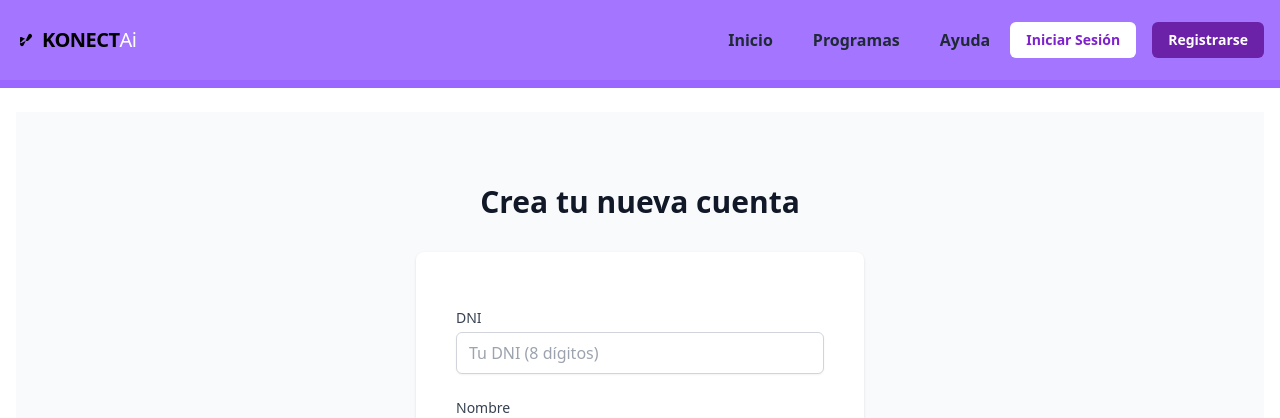
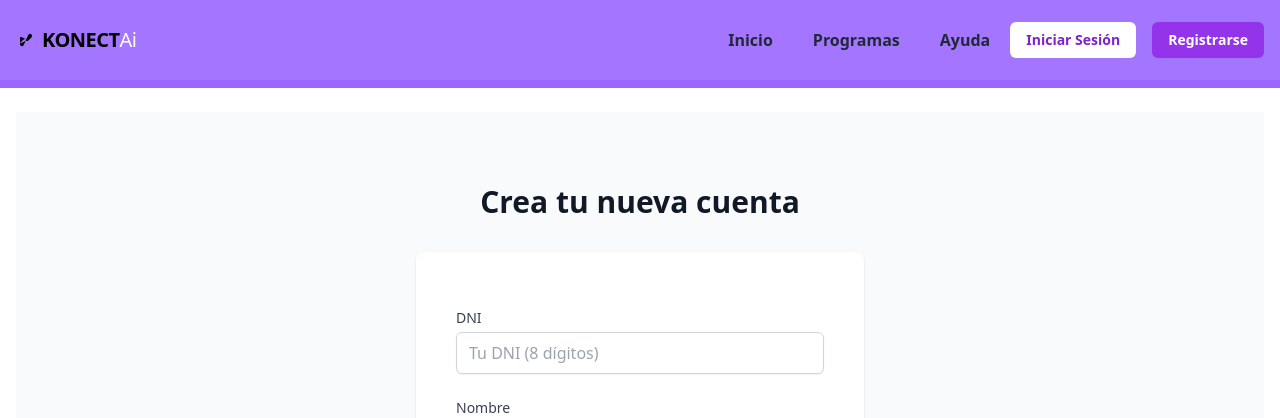
Before and after one commit to dpalominoj/voluntariado-f, a Flask app: page /auth/register in a window 1280 px wide. Shown: the top 418 px of the page. Run offline with Flask 3, Linux system fonts and the light colour scheme; data comes from the database, SQL or seed files in the repository; some libraries are stand-ins or nearby versions.

Commit message:
Update base.html

```diff
--- a/view/templates/base.html
+++ b/view/templates/base.html
@@ -50,7 +50,7 @@
   <body x-data="{ openMobileMenu: false }" class="text-base">
     <nav class="bg-hr-inicio text-black fixed top-0 w-full border-b-8 border-cl-inicio z-50">
       <div class="container mx-auto h-20 px-4 py-3 md:flex md:items-center md:justify-between">
-        <div class="flex justify-between items-center">
+        <div class="flex justify-between items-center text-xl">
           <a class="text-xl hover:text-purple-200 flex items-center" href="{{ url_for('main.home') }}">
             <svg xmlns="http://www.w3.org/2000/svg" class="h-5 w-5 mr-1.5" viewBox="0 0 20 20" fill="currentColor">
               <path fill-rule="evenodd" d="M12.586 4.586a2 2 0 112.828 2.828l-3 3a2 2 0 01-2.828 0M7.414 15.414a2 2 0 11-2.828-2.828l3-3a2 2 0 012.828 0M4 8a1 1 0 011.447-.894l4 2a1 1 0 010 1.788l-4 2A1 1 0 014 12V8z" clip-rule="evenodd" />
@@ -111,7 +111,7 @@
             </li>
             {% else %}
             <div class="ml-2"><li><a href="{{ url_for('auth.login') }}" class="block py-2 px-4 text-sm text-purple-700 bg-white rounded-md hover:bg-purple-50 focus:outline-none focus:ring-2 focus:ring-offset-2 focus:ring-purple-500">Iniciar Sesión</a></li></div>
-            <div class="ml-2"><li><a href="{{ url_for('auth.register') }}" class="block py-2 px-4 text-sm text-white bg-purple-800 rounded-md hover:bg-black focus:outline-none focus:ring-2 focus:ring-offset-2 focus:ring-purple-400">Registrarse</a></li></div>
+            <div class="ml-2"><li><a href="{{ url_for('auth.register') }}" class="block py-2 px-4 text-sm text-white bg-purple-600 rounded-md hover:bg-black focus:outline-none focus:ring-2 focus:ring-offset-2 focus:ring-purple-400">Registrarse</a></li></div>
             {% endif %}
           </ul>
         </div>
```
